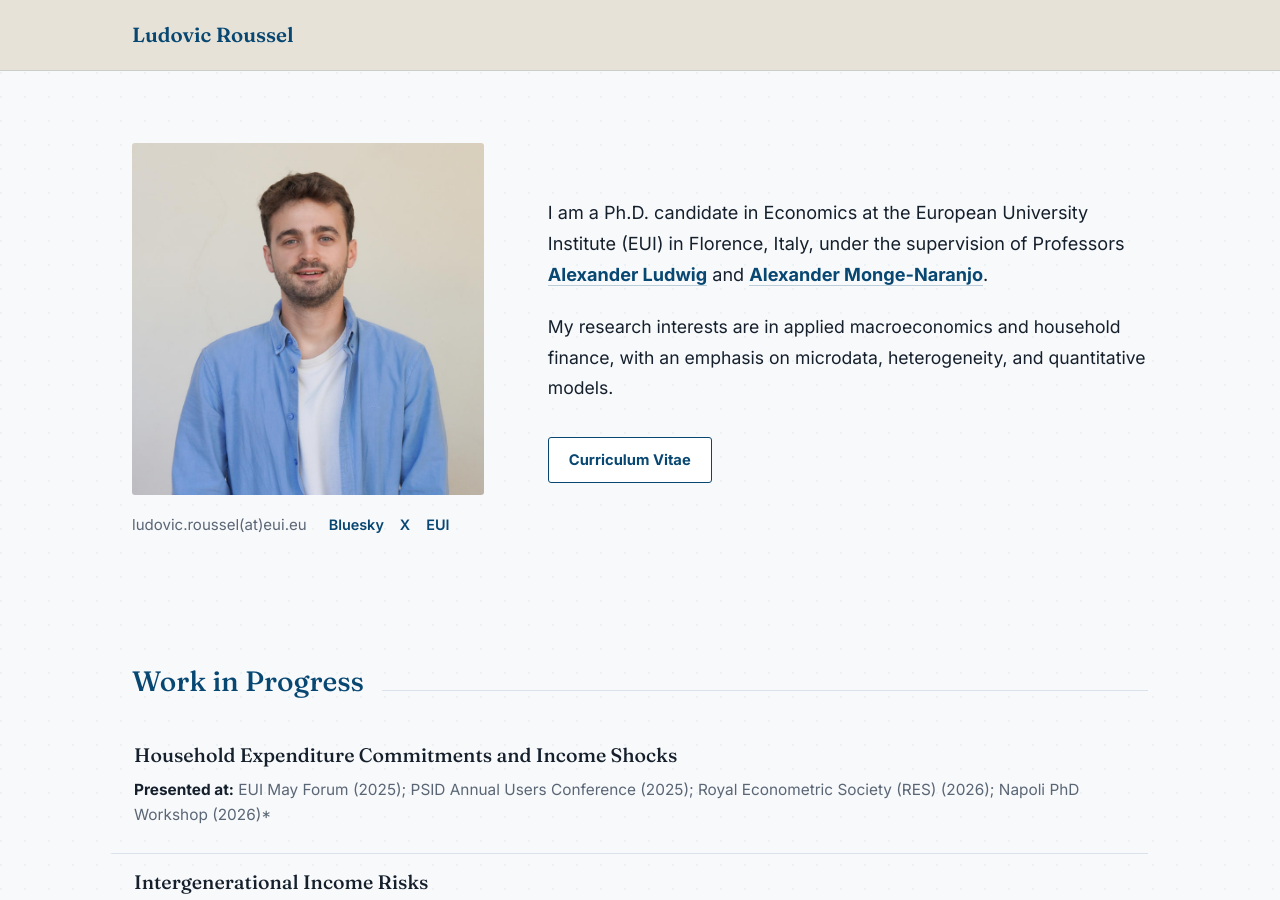
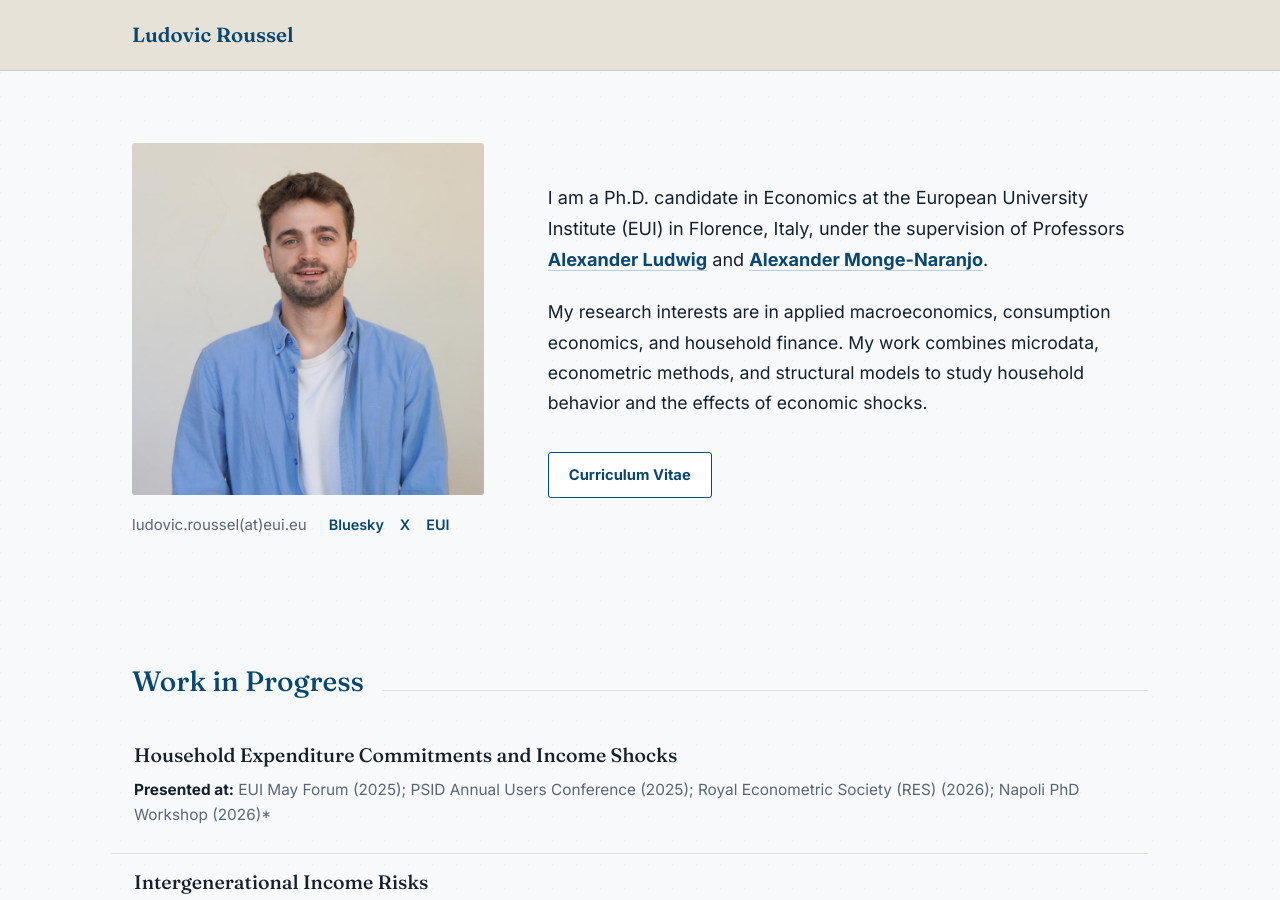
Before and after one commit to LudovicRoussel/ludovicroussel.github.io, a Jekyll site: the page built from index.md, in a window 1280 px wide and 900 px high. Built offline with Jekyll 4.4.1, drawn with Linux system fonts in a browser that asks for light colours.

Commit message:
Revise homepage research interests

```diff
--- a/index.md
+++ b/index.md
@@ -10,7 +10,7 @@ title: "Ludovic Roussel"
         I am a Ph.D. candidate in Economics at the European University Institute (EUI) in Florence, Italy, under the supervision of Professors <strong><a href="https://alexander-ludwig.com/" target="_blank" rel="noopener">Alexander Ludwig</a></strong> and <strong><a href="https://alexandermonge.com/" target="_blank" rel="noopener">Alexander Monge-Naranjo</a></strong>.
       </p>
       <p class="announce">
-        My research interests are in applied macroeconomics and household finance, with an emphasis on microdata, heterogeneity, and quantitative models.
+        My research interests are in applied macroeconomics, consumption economics, and household finance. My work combines microdata, econometric methods, and structural models to study household behavior and the effects of economic shocks.
       </p>
       <div class="cta-row">
         <a class="btn btn-primary" href="{{ site.baseurl }}/assets/CV_Roussel_Ludovic.pdf" target="_blank" rel="noopener">Curriculum Vitae</a>
```
